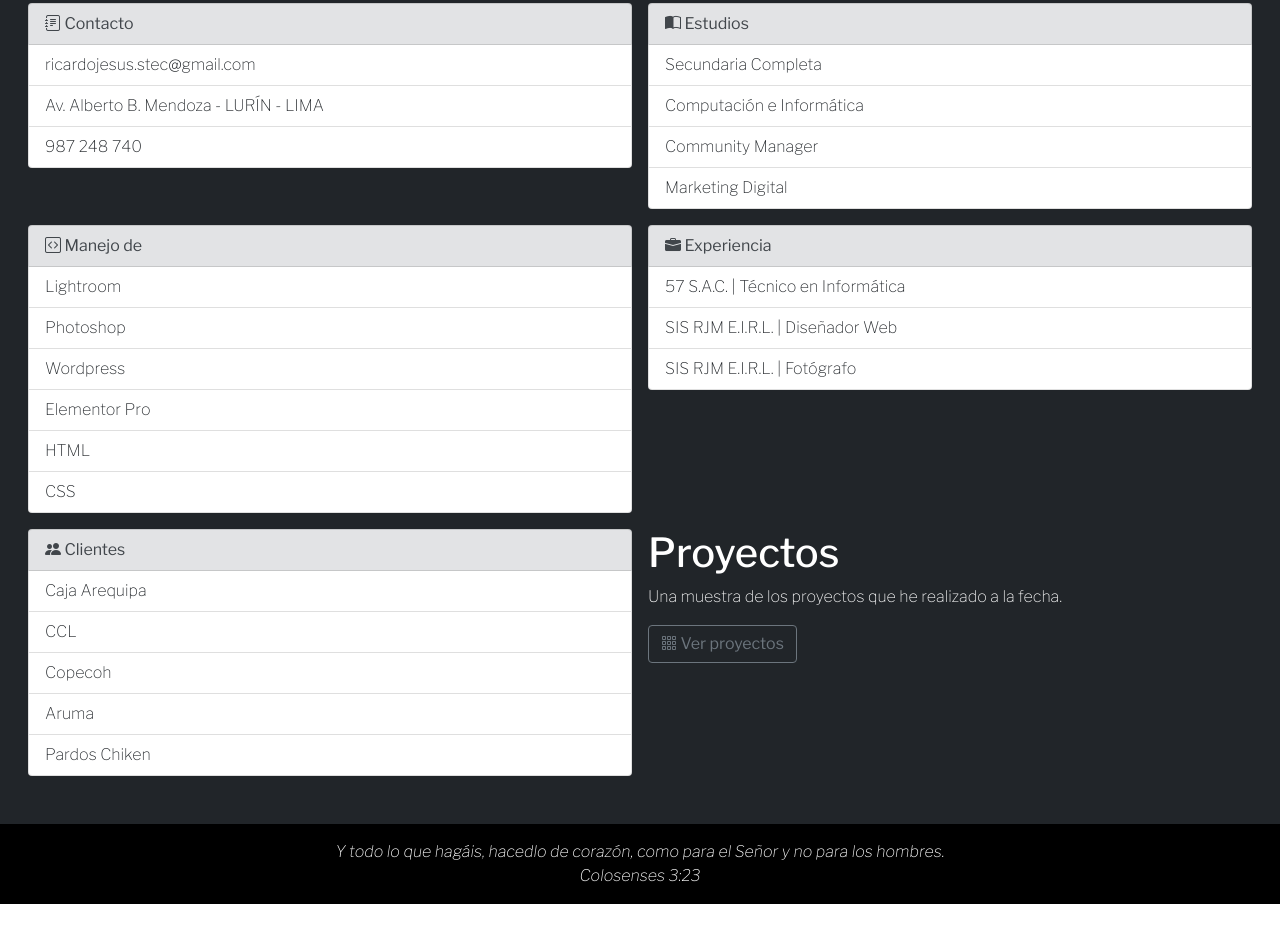
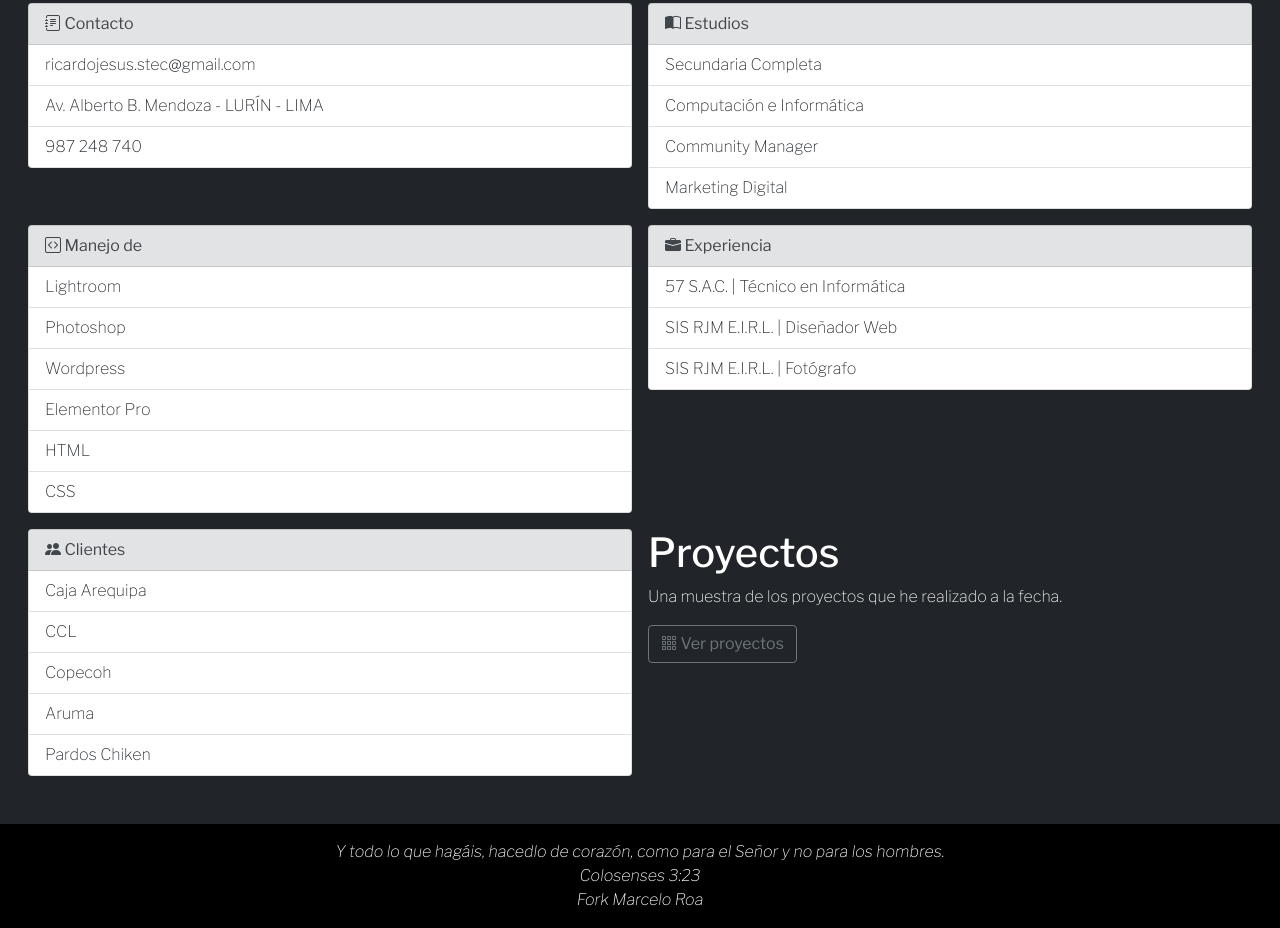
Before and after one commit to ricardojesushm/cv, a plain HTML site: page index.html in a window 1280 px wide. Shown: the part 485-1413 px from the top of the page. Before the commit the page ends 1389 px from the top, so only its background shows below. Drawn offline with nearby package versions, Linux system fonts and the light colour scheme.

Commit message:
Fork Marcelo Roa

```diff
--- a/index.html
+++ b/index.html
@@ -94,7 +94,7 @@
     </div>
 </div>
     <footer class="p-3 bg-black lf-font text-center" style="font-style: oblique;">
-        Y todo lo que hagáis, hacedlo de corazón, como para el Señor y no para los hombres. <br> Colosenses 3:23
+        Y todo lo que hagáis, hacedlo de corazón, como para el Señor y no para los hombres. <br> Colosenses 3:23 <br> Fork Marcelo Roa
     </footer>
     <!-- Esta es la prueba de que Sebastian Norambuena realizo una modificación en este proyecto :D -->
 </body>
```
